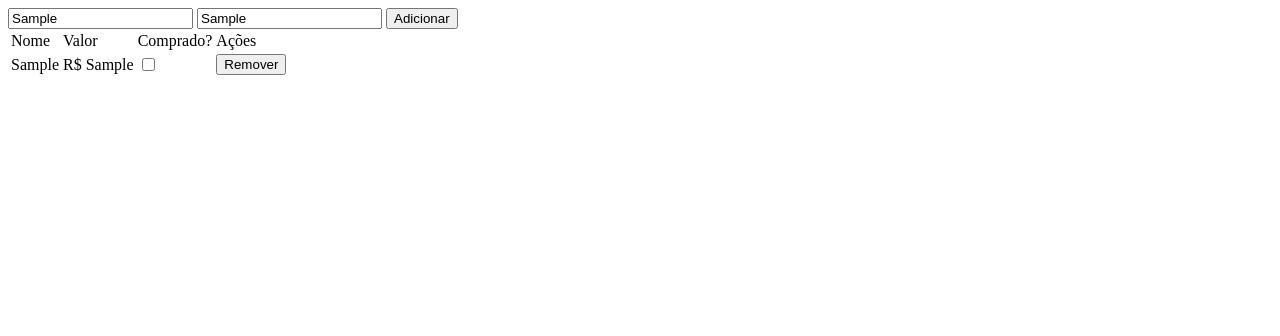
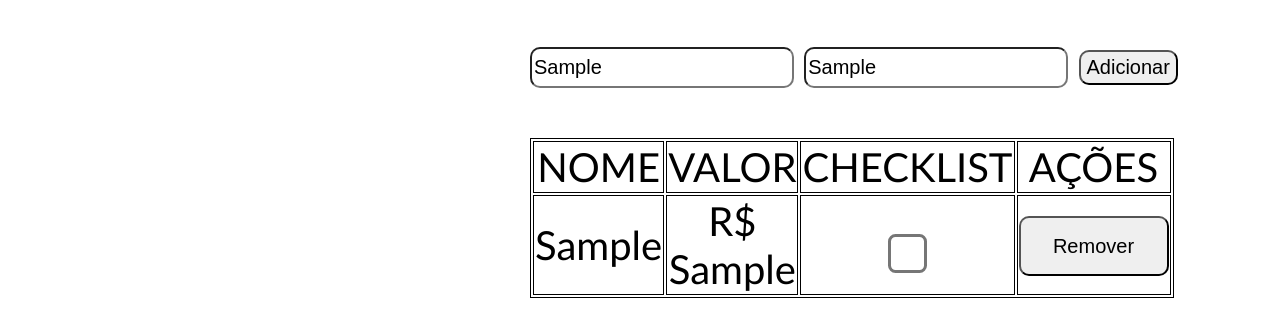
Before and after one commit to WescAlves/ListaLSWEB4, a plain HTML site: page index.html in a window 1280 px wide. Both pictures are taken after typing "Sample", "Sample" into the empty fields and a click on the button "Adicionar". Drawn offline with Linux system fonts and the light colour scheme.

Commit message:
Adicionando estilo à página.

```diff
--- a/index.html
+++ b/index.html
@@ -8,8 +8,8 @@
     <link rel="stylesheet" href="style.css">
 </head>
 <body>
-    <input type="text" placeholder="Digite o item" id="input-item">
-    <input type="text" placeholder="Preço" id="input-price">
+    <input type="text" placeholder="Digite o item" id="input-item" class="input-info">
+    <input type="text" placeholder="Preço" id="input-price" class="input-info">
     <button id="add-btn">Adicionar</button>
     <table id="tabela"></table>
     <script type="module" src="lista.js"></script>
--- a/script.js
+++ b/script.js
@@ -24,10 +24,10 @@ function printar(lista){
     let tdValor = document.createElement("td");
     let tdComprado = document.createElement("td");
     let tdRemove = document.createElement("td");
-    tdNome.textContent = 'Nome';
-    tdValor.textContent = 'Valor';
-    tdComprado.textContent = 'Comprado?';
-    tdRemove.textContent = 'Ações';
+    tdNome.textContent = 'NOME';
+    tdValor.textContent = 'VALOR';
+    tdComprado.textContent = 'CHECKLIST';
+    tdRemove.textContent = 'AÇÕES';
     tabela.append(topo);
     topo.appendChild(tdNome);
     topo.appendChild(tdValor);
@@ -47,10 +47,11 @@ function printar(lista){
         input.checked = item.comprado;
         input.addEventListener("click", function(){
             marcarItem(item.nome);
-            console.log(item.nome);
+
         })
         let botaoRem = document.createElement("button");
         botaoRem.textContent = 'Remover';
+        botaoRem.id = "btn-rem"
         botaoRem.addEventListener("click", function (){
             console.log('entrou')
             removerItem(item);
--- a/style.css
+++ b/style.css
@@ -1,14 +1,46 @@
 #btn-rem{
-    width: 100px;
-    height: 25px;
-
+    width: 150px;
+    height: 60px;
+    font-size: 20px;
+    border-radius: 10px;
 }
 
-#conteiner {
-    width: 100px;
 
+
+
+body {
+    margin-top: 35px;
+    margin-left: 530px;
+    font-size: 40px;
+    font-family:'Gill Sans', 'Gill Sans MT', Calibri, 'Trebuchet MS', sans-serif ;
 }
-div{
+
+input[type="checkbox"] {
+    transform: scale(3);
+}
+
+.input-info{
+    width: 256px;
+    font-size: 20px;
+    height: 35px;
+    border-radius: 10px;
+}
+#add-btn{
+
+    height: 35px;
+    font-size: 20px;
+    border-radius: 10px;
+}
+
+table{
+    border-style: groove;
+    border: 1px, solid, black;
     width: 200px;
-    display: flex;
+    margin-top: 50px;
 }
+
+td{
+    border-style: groove;
+    border: 1px, solid, black;
+    text-align: center;
+}
```
